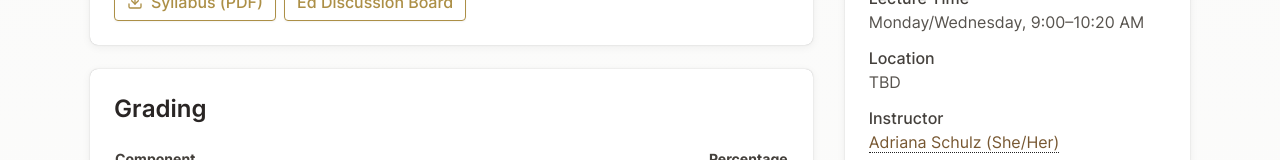
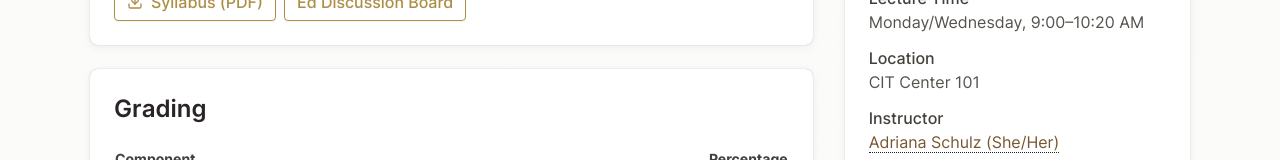
Before and after one commit to cdg-lab/cdg-website, a Next.js app: page /courses/csci1953b-spring2026 in a window 1280 px wide. Shown: the part 498-658 px from the top of the page. Built offline with nearby package versions, Linux system fonts and the light colour scheme.

Commit message:
feat: add class location

```diff
--- a/src/app/(course)/courses/csci1953b-spring2026/page.tsx
+++ b/src/app/(course)/courses/csci1953b-spring2026/page.tsx
@@ -24,7 +24,7 @@ const courseInfo: CourseInfo = {
   instructor: 'Adriana Schulz (She/Her)',
   ta: 'Vivian Li (She/Her) \n Oras Phongpanangam (He/Him)',
   time: 'Monday/Wednesday, 9:00–10:20 AM',
-  location: 'TBD', // TODO: add location
+  location: 'CIT Center 101',
   officeHours: 'TBD', // TODO: add office hours
   description: `This course explores the core mathematical, algorithmic, and computational principles that drive modern design tools, focusing on digital design representations, generative design, optimization, and interactive exploration. Students will learn to develop computational models for automating design processes, implement algorithms for shape generation and performance evaluation, and integrate digital design with fabrication techniques such as 3D printing, laser cutting, and machine knitting. The course includes hands-on assignments and a final project where students build their own computational design workflow.`,
 };
--- a/src/app/(website)/courses/page.tsx
+++ b/src/app/(website)/courses/page.tsx
@@ -18,7 +18,7 @@ const courses = [
       'This course explores the core mathematical, algorithmic, and computational principles that drive modern design tools, focusing on digital design representations, generative design, optimization, and interactive exploration.',
     href: '/courses/csci1953b-spring2026',
     schedule: 'Monday/Wednesday, 9:00–10:20 AM',
-    location: 'TBD', // TODO: add location
+    location: 'CIT Center 101',
   },
   {
     id: 'csci-2952y',
```
